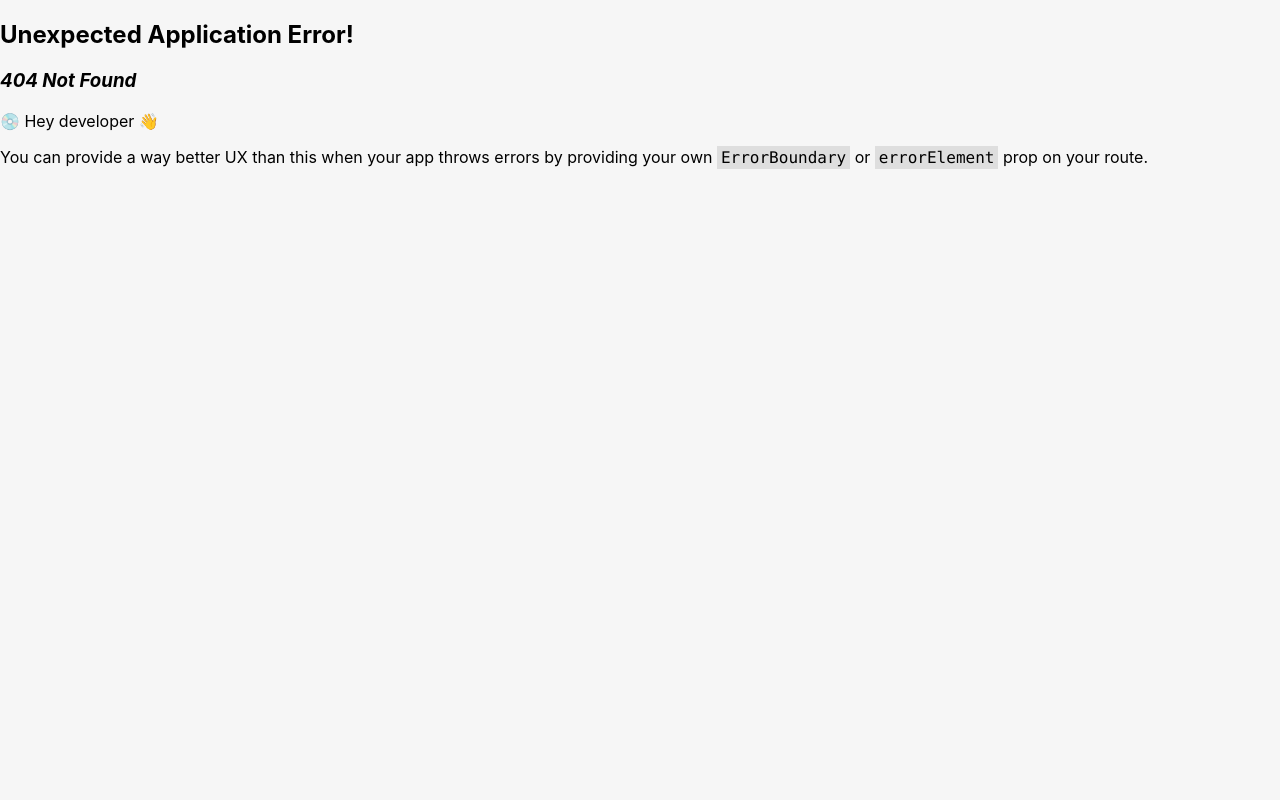
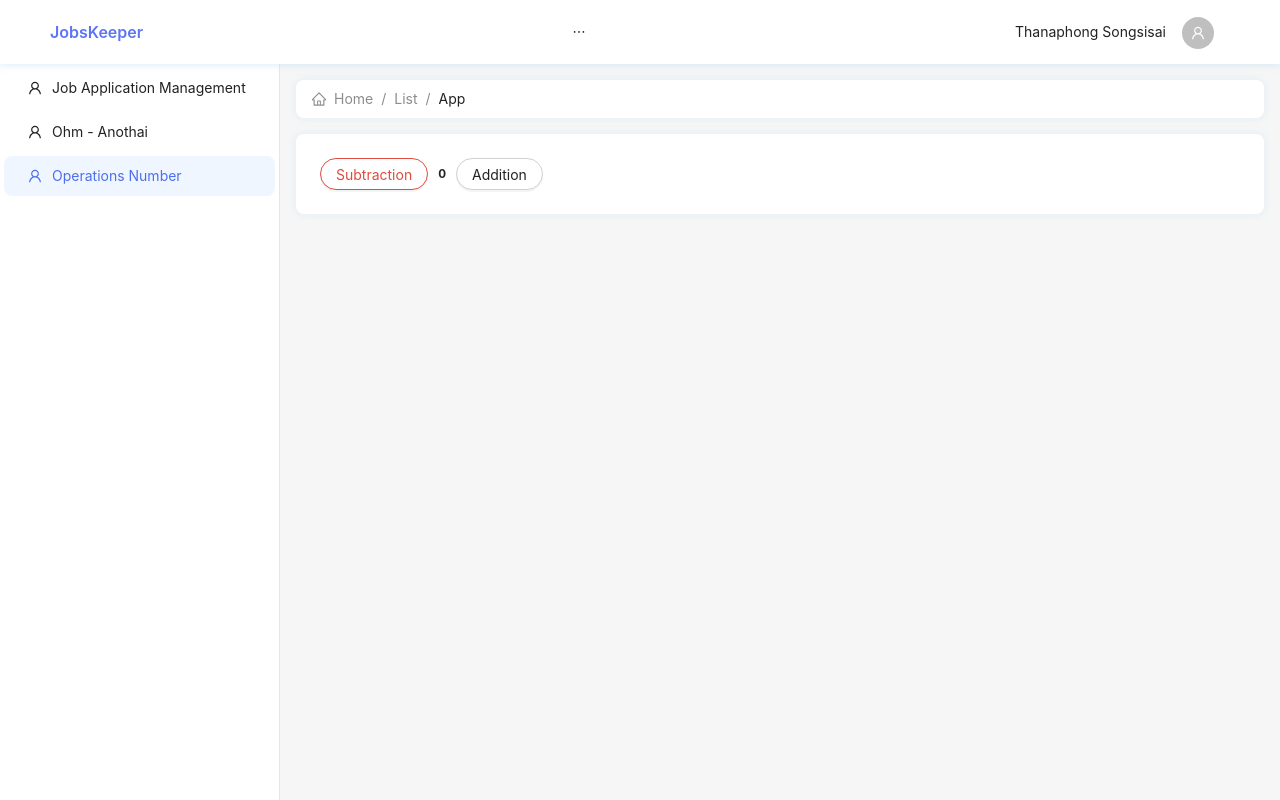
Before and after one commit to earth16454/JobsKeeper, a React (Create React App) app in the folder frontend/: page /OperationsNumber in a window 1280 px wide. Before the commit this address had no page. Built offline with nearby package versions, Linux system fonts and the light colour scheme.

Commit message:
feat, chore: Operationnumberpage add button add and delete for number

```diff
--- a/frontend/src/context/global/JKConfigContextProvider.tsx
+++ b/frontend/src/context/global/JKConfigContextProvider.tsx
@@ -21,6 +21,11 @@ const JKConfigContextProvider: React.FC<JKAppContainerContextProviderProps> = ({
       icon: <UserOutlined />,
       label: 'Ohm - Anothai',
     },
+    {
+      key: 'OperationsNumber',
+      icon: <UserOutlined />,
+      label: 'Operations Number',
+    },
   ]);
 
   return (
--- /dev/null
+++ b/frontend/src/pages/test01/OperationsNumber.css
@@ -0,0 +1,10 @@
+.button-container {
+  display: flex;
+  align-items: center;
+  gap: 10px;
+}
+
+.button-container h5 {
+  margin: 0;
+  padding: 0;
+}
--- /dev/null
+++ b/frontend/src/pages/test01/OperationsNumber.tsx
@@ -0,0 +1,33 @@
+import React, { useEffect } from "react";
+import { useJKConfigContext } from "../../context/global/JKConfigContext";
+import JKPage from "../../component/global/JKPage";
+import { Button } from "antd";
+import "../test01/OperationsNumber.css";
+
+const OnButtonNumber: React.FC = () => {
+  const { sidebarItems } = useJKConfigContext();
+  console.log("sidebarItems: ", sidebarItems);
+
+  const [count, setCount] = React.useState(0);
+
+  useEffect(() => {
+    setCount(count);
+    console.log(count); //count in useState is fired after it has already been returned.
+  }, [count]);
+
+  return (
+    <JKPage withContent>
+      <div className="button-container">
+        <Button danger onClick={() => setCount(count - 1)}>
+          Subtraction
+        </Button>
+        <h5>{count}</h5>
+        <Button onClick={() => setCount(count + 1)}>
+          Addition
+        </Button>
+      </div>
+    </JKPage>
+  );
+};
+
+export default OnButtonNumber;
```
Also changed, not shown: frontend/src/component/global/jk-sidebar/index.tsx (+14 -13 lines), frontend/src/component/route/JKRoutes.tsx (+7 -0 lines).
